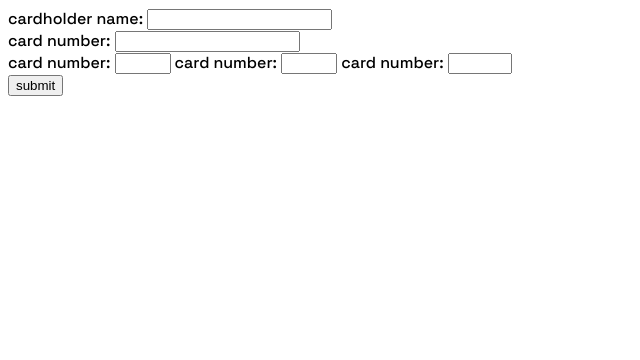
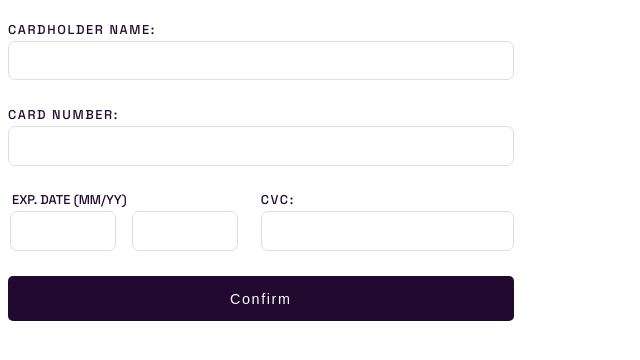
Before and after one commit to jakegodsall/interactive_card_django, a Django app: page / in a window 1280 px wide. Shown: the top 360 px of the page, without its empty margins (0-640 px from the left). Run offline with Django 4.2, Linux system fonts and the light colour scheme.

Commit message:
add general layout to form_partial

```diff
--- a/card_form/static/card_form/partials/form_partial.css
+++ b/card_form/static/card_form/partials/form_partial.css
@@ -1,2 +1,68 @@
 .card-form {
+    width: 40%;
 }
+
+.card-form__row {
+    width: 100%;
+    padding: 0.8rem 0;
+}
+
+.card-form__row label {
+    display: block;
+    text-transform: uppercase;
+    font-size: 0.8rem;
+    letter-spacing: 0.1rem;
+    margin-bottom: 0.2rem;
+}
+
+.card-form__row input {
+    cursor: pointer;
+    display: block;
+    width: 100%;
+    border-radius: 7px;
+    border: 1px solid var(--light-grey-violet);
+    padding: 0.7rem;
+}
+
+.card-form__row input:focus {
+    border: 0.5px solid var(--lin-grad-1);
+}
+
+.final-row {
+    display: flex;
+    justify-content: space-between;
+}
+
+.card-form__row fieldset {
+    width: 45%;
+    display: flex;
+    gap: 1rem;
+    padding: 0;
+    text-transform: uppercase;
+    font-size: 0.8rem;
+    border: none;
+}
+
+.card-form__row fieldset legend {
+    margin-bottom: 0.2rem;
+}
+
+.cvc-widget {
+    width: 50%;
+}
+
+.card-form__row button {
+    width: 100%;
+    padding: 0.9rem;
+    border: none;
+    cursor: pointer;
+    background-color: var(--very-dark-grey-violet);
+    color: var(--white);
+    font-size: 0.9rem;
+    letter-spacing: 0.1rem;
+    border-radius: 5px;
+}
+
+.card-form__row button:active {
+    transform: translateY(2px);
+}
--- a/card_form/templates/card_form/partials/form_partial.html
+++ b/card_form/templates/card_form/partials/form_partial.html
@@ -9,14 +9,19 @@
             {{ form.card_number.label_tag }}
             {{ form.card_number }}
         </div>
+        <div class="card-form__row final-row">
+            <fieldset>
+                <legend>exp. date (mm/yy)</legend>
+                {{ form.expiry_month }}
+                {{ form.expiry_year }}
+            </fieldset>
+            <div class="cvc-widget">
+                {{ form.cvc.label_tag }}
+                {{ form.cvc }}
+            </div>
+        </div>
         <div class="card-form__row">
-            {{ form.card_number.label_tag }}
-            {{ form.expiry_month }}
-            {{ form.card_number.label_tag }}
-            {{ form.expiry_year }}
-            {{ form.card_number.label_tag }}
-            {{ form.cvc }}
+            <button type="submit">Confirm</button>
         </div>
-        <button type="submit">submit</button>
     </form>
 </div>
--- a/static/base.css
+++ b/static/base.css
@@ -21,4 +21,6 @@
 
 body {
     font-family: var(--font-family);
+    font-size: var(--font-size);
+    color: var(--very-dark-grey-violet);
 }
```
